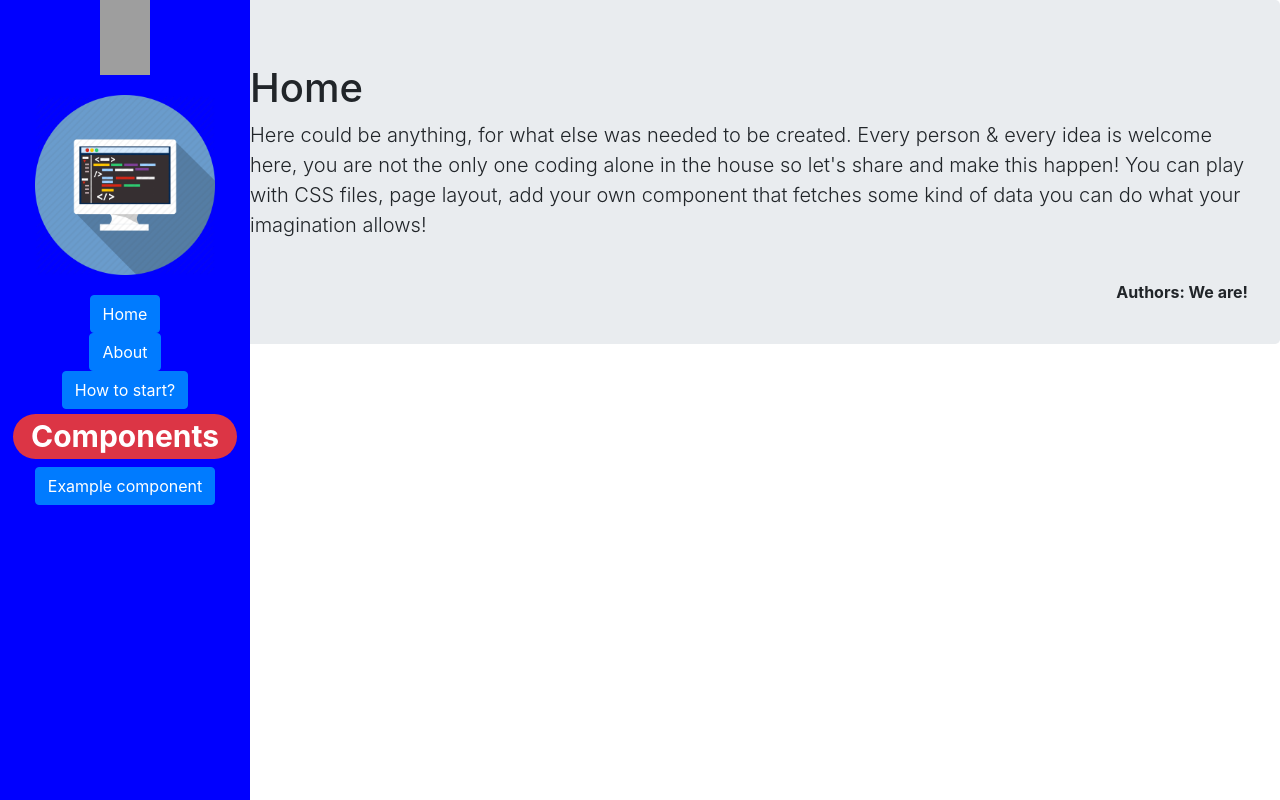
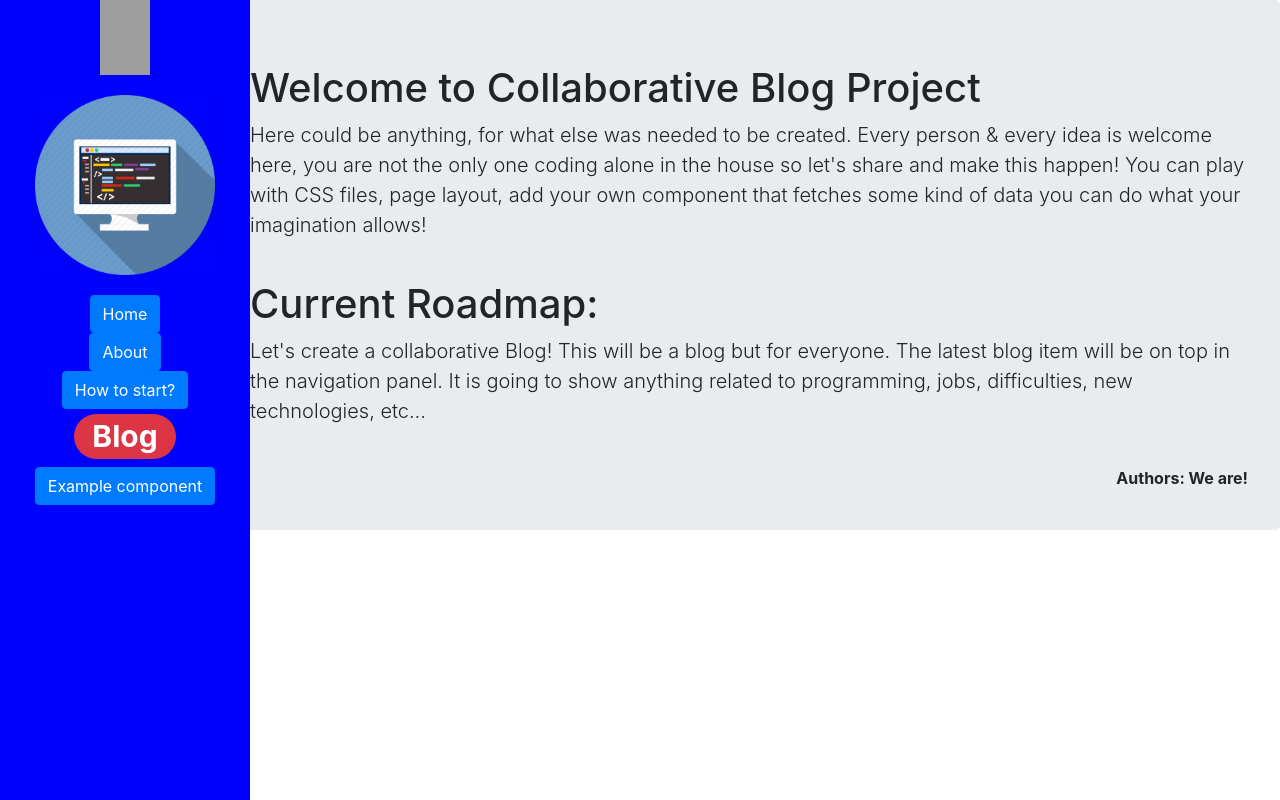
Before and after one commit to JoleDev/juniors-unite, a React (Create React App) app: page / in a window 1280 px wide. Built offline with nearby package versions, Linux system fonts and the light colour scheme; grey boxes are pictures that could not be loaded.

Commit message:
Collaborative blog
Collaborative blog creation.

```diff
--- a/src/components/Home.jsx
+++ b/src/components/Home.jsx
@@ -6,12 +6,20 @@ class Home extends Component {
     return (
       <div>
         <Jumbotron className='example' color='primary'>
-          <h1 className='display-5'>Home</h1>
+          <h1 className='display-5'>Welcome to Collaborative Blog Project</h1>
           <p className='lead'>Here could be anything, for what else was needed to be created.
            Every person & every idea is welcome here,
            you are not the only one coding alone in the house so let's share and make this happen!
            You can play with CSS files, page layout, add your own component that fetches some
            kind of data you can do what your imagination allows! </p><br />
+
+           <h1 className='display-5'>Current Roadmap:</h1>
+           <p className='lead'>
+           Let's create a collaborative Blog! This will be a blog but for everyone.
+           The latest blog item will be on top in the navigation panel. It is going to show anything related to programming,
+           jobs, difficulties, new technologies, etc...
+           </p><br />
+
           <p style={{float: 'right'}}><b> Authors: We are!</b></p>
         </Jumbotron>
       </div>
--- a/src/components/Navbar.jsx
+++ b/src/components/Navbar.jsx
@@ -34,7 +34,7 @@ class Navbar extends Component {
          </Button></Link>
             <Link to="/about/"><Button color='primary'>About</Button></Link>
             <Link to="/howtostart/"><Button color='primary'>How to start?</Button></Link>
-            <h1><Badge color='danger' pill>Components</Badge></h1>
+            <h1><Badge color='danger' pill>Blog</Badge></h1>
             <Link to="/testComponent"><Button color='primary'>Example component</Button></Link>
           </ButtonGroup>
         </nav>
```
